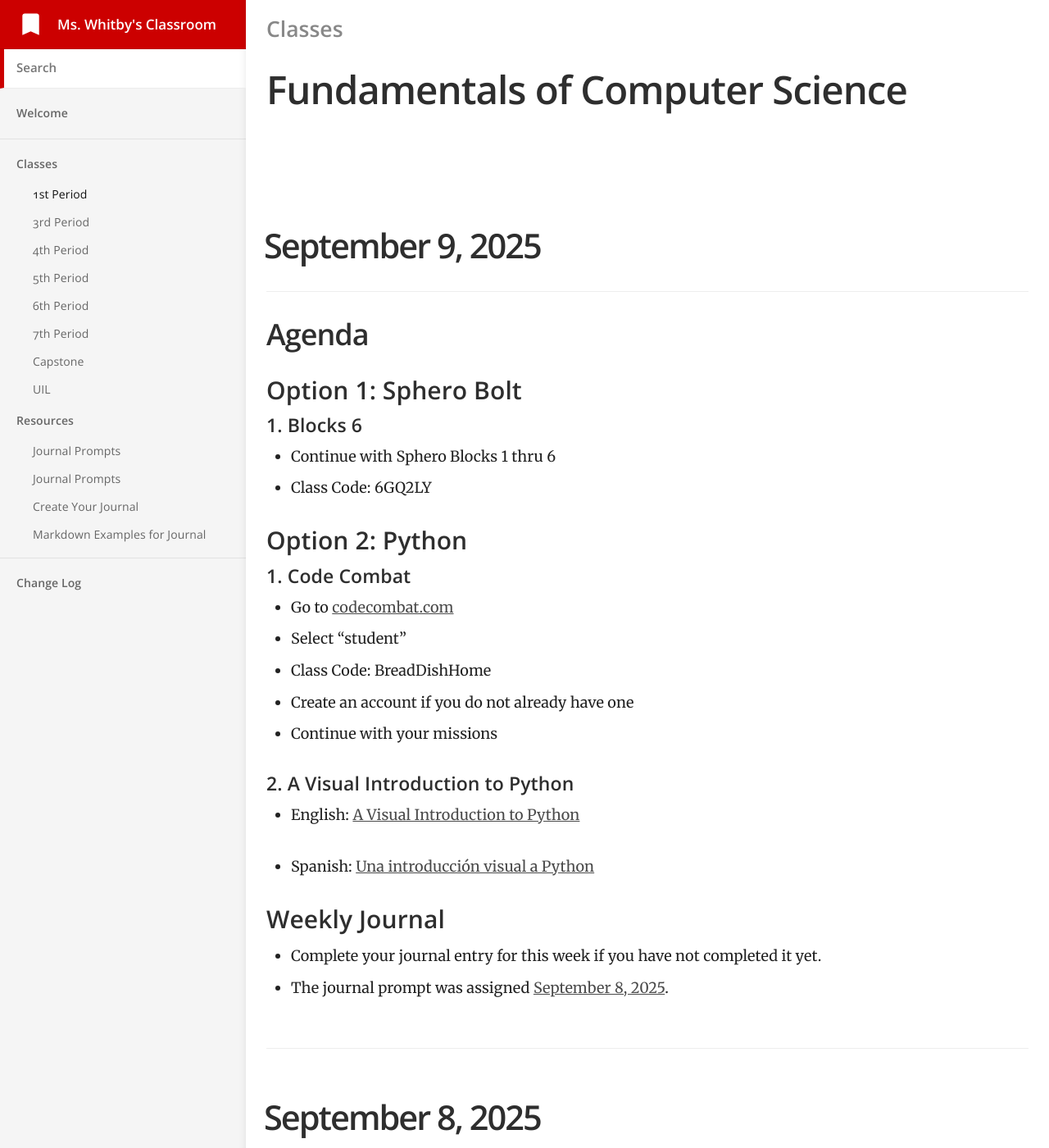
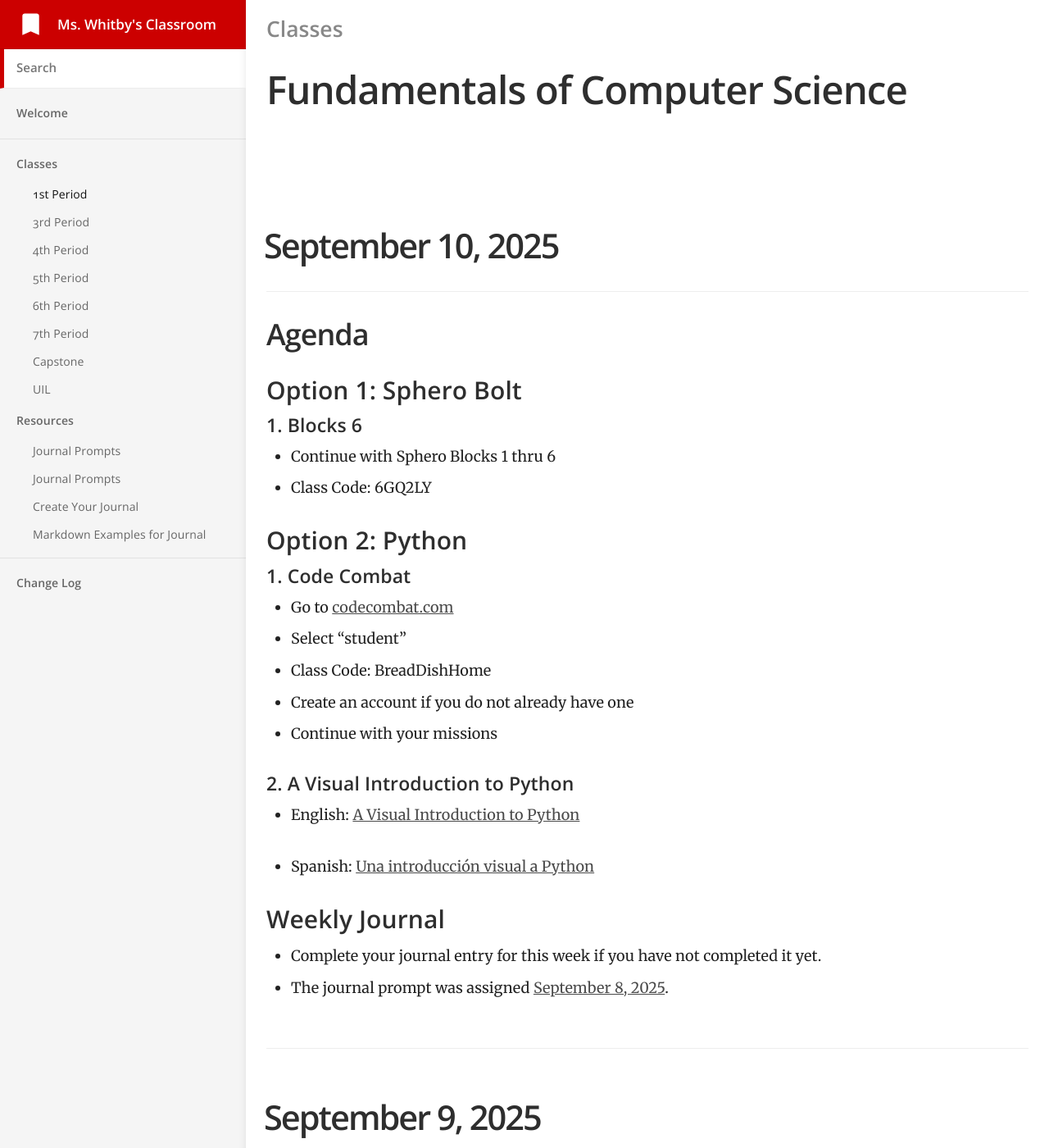
Before and after one commit to mswhitby/classroom, a Jekyll site: the page built from _docs/classes/1st.md, in a window 1280 px wide and 1400 px high. Shown: the whole window at 82% size. Built offline with Jekyll 4.4.1, drawn with Linux system fonts in a browser that asks for light colours.

Commit message:
Updated lessons

```diff
--- a/_docs/classes/1st.md
+++ b/_docs/classes/1st.md
@@ -4,6 +4,41 @@ subtitle: Fundamentals of Computer Science
 category: Classes
 order: 1
 ---
+
+# September 10, 2025
+
+## Agenda
+
+### Option 1: Sphero Bolt
+
+#### 1. Blocks 6
+
+- Continue with Sphero Blocks 1 thru 6
+- Class Code: 6GQ2LY
+
+### Option 2: Python
+
+#### 1. Code Combat
+
+- Go to [codecombat.com](https://codecombat.com)
+- Select "student"
+- Class Code: BreadDishHome
+- Create an account if you do not already have one
+- Continue with your missions
+
+#### 2. A Visual Introduction to Python
+
+- English: [A Visual Introduction to Python](https://hourofpython.trinket.io/a-visual-introduction-to-python#/welcome/an-hour-of-code)
+
+- Spanish: [Una introducción visual a Python](https://hourofpython.com/una-introduccion-visual-a-python/index.html)
+
+
+### Weekly Journal
+
+- Complete your journal entry for this week if you have not completed it yet.
+- The journal prompt was assigned [September 8, 2025](https://github.com/mswhitby/WHSTechNotes/blob/main/journal.md#september-8-2025).
+
+----
 
 # September 9, 2025
 
```
